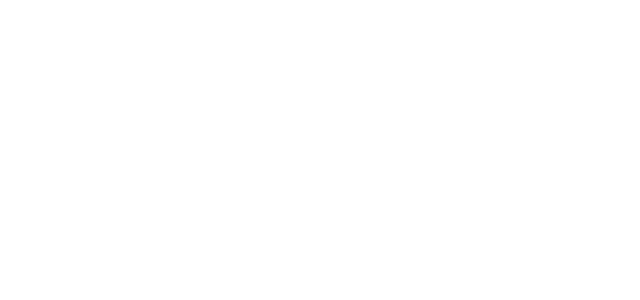
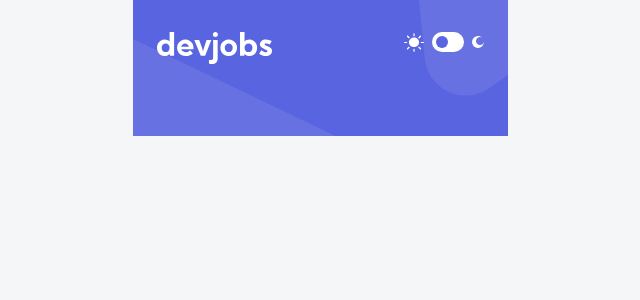
Before and after one commit to NikaNishnianidze/DevJobs-Web-App, a React (Vite) app: page /home in a window 1280 px wide. Shown: the top 300 px of the page, without its empty margins (320-960 px from the left). Built offline with nearby package versions, Linux system fonts and the light colour scheme.

Commit message:
finish Header Component

```diff
--- a/src/components/Header.tsx
+++ b/src/components/Header.tsx
@@ -1,5 +1,43 @@
+import logo from "../../public/assets/desktop/logo.svg";
+import sunIcon from "../../public/assets/desktop/icon-sun.svg";
+import moonIcon from "../../public/assets/desktop/icon-moon.svg";
+import { useState } from "react";
+
 const Header = () => {
-  return <></>;
+  const [darkMode, setDarkMode] = useState<boolean>(false);
+
+  const toggleDarkMode = () => {
+    setDarkMode(!darkMode);
+
+    if (!darkMode) {
+      document.body.classList.add("dark");
+    } else {
+      document.body.classList.remove("dark");
+    }
+  };
+  return (
+    <div className="flex flex-col items-center">
+      <header className="w-[375px] h-[136px] px-[24px] pt-[32px] flex items-start justify-between">
+        <div className="img">
+          <img src={logo} alt="DevJobs Logo" />
+        </div>
+        <div className="darkmode">
+          <div className="themes flex flex-row justify-end items-center gap-[8px]">
+            <img src={sunIcon} alt="sun icon" />
+            <label className="switch">
+              <input
+                type="checkbox"
+                className="checkbox"
+                onClick={toggleDarkMode}
+              />
+              <span className="slider"></span>
+            </label>
+            <img src={moonIcon} alt="moon icon" />
+          </div>
+        </div>
+      </header>
+    </div>
+  );
 };
 
 export default Header;
--- a/src/index.css
+++ b/src/index.css
@@ -6,4 +6,60 @@
 body {
   min-height: 100vh;
   font-family: "Kumbh Sans", sans-serif;
+  background-color: #f4f6f8;
 }
+
+body.dark {
+  background-color: #121721;
+}
+
+header {
+  background-image: url(/public/assets/mobile/bg-pattern-header.svg);
+  background-repeat: no-repeat;
+  background-position: center;
+}
+
+.switch {
+  position: relative;
+  display: inline-block;
+  width: 32px;
+  height: 20px;
+}
+
+.switch input {
+  opacity: 0;
+  width: 0;
+  height: 0;
+}
+
+.slider {
+  position: absolute;
+  cursor: pointer;
+  top: 0;
+  left: 0;
+  right: 0;
+  bottom: 0;
+  background-color: white;
+  transition: 0.4s;
+  border-radius: 50px;
+}
+
+.slider::before {
+  content: "";
+  position: absolute;
+  height: 12px;
+  width: 12px;
+  border-radius: 50%;
+  left: 4px;
+  bottom: 4px;
+  background-color: #5964e0;
+  transition: 0.4s;
+}
+
+input:checked + .slider {
+  background-color: white;
+}
+
+input:checked + .slider::before {
+  transform: translateX(12px);
+}
```
